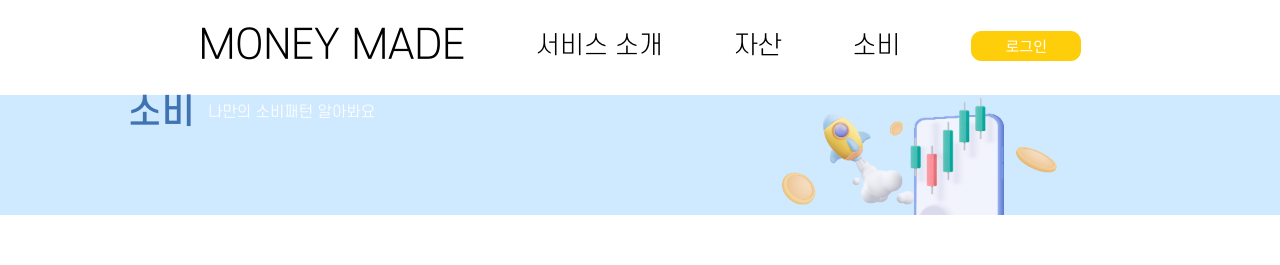
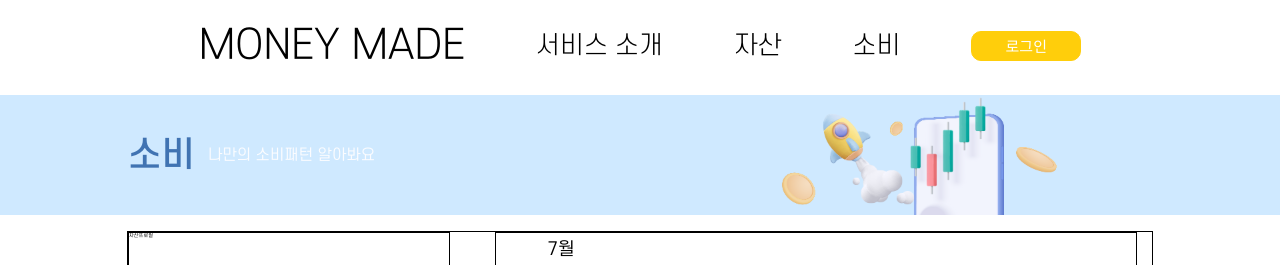
Before and after one commit to codestates-seb/seb44_main_010, a React (Vite) app in the folder client/: page /consumption/day_upload in a window 1280 px wide. Shown: the top 265 px of the page. Built offline with nearby package versions, Linux system fonts and the light colour scheme; no server answers.

Commit message:
Update ConsumptionHeader.tsx

```diff
--- a/client/src/components/card/ConsumptionHeader.tsx
+++ b/client/src/components/card/ConsumptionHeader.tsx
@@ -5,6 +5,7 @@ const Main = styled.div`
   display: flex;
   justify-content: center;
   align-items: center;
+  position: fixed;
 `;
 
 const ComsumptionHeaderBox = styled.div`
@@ -12,6 +13,8 @@ const ComsumptionHeaderBox = styled.div`
   width: 100vw;
   background-image: url(${소비배경});
   background-size: contain;
+  display: flex;
+  align-items: center;
 `;
 
 const WordsContainer = styled.div`
```
